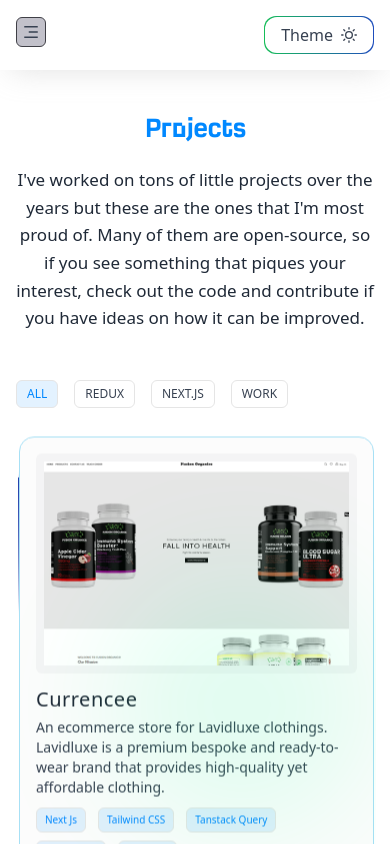
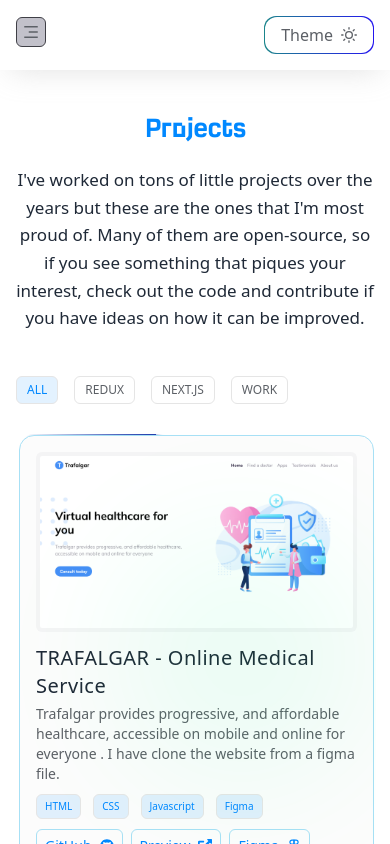
Before and after one commit to md-rejoyan-islam/rejoyan-portfolio, a Next.js app: page /projects in a window 390 px wide. Shown: the top 844 px of the page. Built offline with nearby package versions, Linux system fonts and the light colour scheme.

Commit message:
project page added

```diff
--- a/app/globals.css
+++ b/app/globals.css
@@ -109,7 +109,7 @@
     --button-text: #201ce2;
     --text-root: #0088ff;
     --text-primary: #1f2937;
-    --text-secondary: #374151;
+    --text-secondary: #5c6066;
     --button-bg: #0088ff1c;
     --navbar-shadow: #d4d4d4b3;
     --button-gradient: linear-gradient(270deg, #2504ff, #12e435, #ffc107);
--- a/app/projects/page.js
+++ b/app/projects/page.js
@@ -2,12 +2,13 @@
 import { PinContainer } from "@/components/animation/3d-pin";
 import ProjectCard from "@/components/projects/ProjectCard";
 import { Button } from "@/components/ui/button";
+import { projects } from "@/data/projects";
 import { stagger, useAnimate, motion } from "framer-motion";
 import { useEffect } from "react";
 import { FaExternalLinkAlt, FaGithub } from "react-icons/fa";
 
 export default function Projects() {
-  const projects = [
+  const projectss = [
     {
       name: "Currencee",
       description:
@@ -197,7 +198,7 @@
           improved.
         </p>
       </div>
-      <div className="pt-12 ">
+      <div className="py-11 ">
         <ul className="flex items-center gap-4" ref={scope}>
           {filters?.map((item, index) => (
             <motion.li key={index} style={{ opacity: 0, scale: 0.3, x: -50 }}>
@@ -215,11 +216,15 @@
           ))}
         </ul>
       </div>
-      <div className="py-6 relative">
-        <div className="grid sm:grid-cols-2 lg:grid-cols-3 xl:grid-cols-4 h-full gap-x-5 gap-y-8 items-center relative">
+      <div>
+        <div className="grid sm:grid-cols-2 lg:grid-cols-3 xl:grid-cols-4 gap-x-5 gap-y-16 items-center relative">
           {projects?.map((project, index) => (
             <div key={index} className="h-full">
-              <PinContainer title={"adeweere"} links={project?.links}>
+              <PinContainer
+                title={"adeweere"}
+                project={project}
+                links={project?.links}
+              >
                 <ProjectCard project={project} index={index} />
               </PinContainer>
             </div>
--- a/components/animation/3d-pin.js
+++ b/components/animation/3d-pin.js
@@ -2,11 +2,12 @@
 import React, { useState } from "react";
 import { motion } from "framer-motion";
 import { cn } from "@/lib/utils";
+import Link from "next/link";
+import ProjectCard from "../projects/ProjectCard";
 
 export const PinContainer = ({
   children,
-  title,
-  href,
+  project,
   className,
   containerClassName,
   links,
@@ -25,7 +26,7 @@
   return (
     <div
       className={cn(
-        "relative group/pin z-50 w-full h-full  cursor-pointer",
+        "relative group/pin  z-50   cursor-pointe",
         containerClassName
       )}
       onMouseEnter={onMouseEnter}
@@ -36,39 +37,43 @@
           perspective: "1000px",
           transform: "rotateX(70deg) translateZ(0deg)",
         }}
-        className="absolute h-full left-1/2 w-full top-1/2 ml-[0.09375rem]  -translate-x-1/2 -translate-y-1/2"
+        className="absolute  h-full left-1/2 w-full top-1/2 ml-[0.09375rem]  -translate-x-1/2 -translate-y-1/2"
       >
         <div
           style={{
             transform: transform,
           }}
-          className="absolute  w-full left-1/2 top-1/2  flex justify-start items-start  rounded-2xl   group-hover/pin:border-white/[0.2] transition duration-700 overflow-hidden"
+          className="absolute   w-full left-1/2 top-1/2  flex justify-start items-start  rounded-2xl   group-hover/pin:border-white/[0.2] transition duration-700 overflow-hidden"
         >
-          <div className={cn(" relative  z-50 h-full ", className)}>
+          <div className={cn(" relative w-full h-full ", className)}>
             {children}
           </div>
         </div>
       </div>
-      <PinPerspective title={title} href={href} links={links} />
+      <PinPerspective project={project} links={links} />
     </div>
   );
 };
 
-export const PinPerspective = ({ title, href, links }) => {
+export const PinPerspective = ({ links, project }) => {
   return (
-    <motion.div className="pointer-events-none h-[500px]  w-full flex items-center justify-center opacity-0 group-hover/pin:opacity-100 z-[60] transition duration-500">
+    <motion.div className="z-[60] h-full  w-full flex items-center justify-center opacity-0 group-hover/pin:opacity-100  transition duration-500">
       <div className=" w-full h-full -mt-7 flex-none  inset-0">
-        <div className="absolute top-10 inset-x-0    ">
-          <ul className="flex flex justify-center  gap-2">
+        <div className="invisible w-[100%] overflow-hidden">
+          {/* project card added here for take width and height */}
+          <ProjectCard project={project} />
+        </div>
+        <div className="absolute top-10 inset-x-0 flex justify-center   ">
+          <ul className="flex justify-center  gap-2 z-10">
             {links?.map((link, index) => (
-              <a
-                href={href}
+              <Link
+                href={link?.href || "#"}
                 target={"_blank"}
-                className="relative flex space-x-2 items-center hover:bg-button border-project-card-border border z-[1000] rounded-md py-1.5 px-2.5 ring-1"
+                className="relative cursor-pointer flex space-x-2 items-center hover:bg-project-card-bg-secondary border-project-card-border border rounded-md py-1.5 px-2.5 ring-1"
                 key={index}
               >
                 {link?.icon}
-              </a>
+              </Link>
             ))}
           </ul>
         </div>
--- a/components/projects/ProjectCard.js
+++ b/components/projects/ProjectCard.js
@@ -27,13 +27,13 @@
     >
       <div className=" backdrop-blur-xl relative border border-project-card-border  group overflow-hidden rounded-[15px] gap-x-4 bg-project-card-background  p-4">
         <Image
-          src={photo}
+          src={project?.banner}
           alt="Currencee"
           loading="lazy"
           width={200}
           height={200}
           decoding="async"
-          className="dark:bg-zinc-800 bg-zinc-100 rounded-md p-2 w-full object-fill h-[220px]"
+          className="dark:bg-zinc-800 bg-zinc-100 rounded-md p-1 w-full object-cover  h-[180px]"
           style={{ color: "transparent" }}
         />
         <div className="pt-3">
@@ -73,7 +73,7 @@
         </div>
       </div>
       <div className="absolute z-[100] bottom-0 h-fit -translate-y-1/3 mx-auto  right-0 w-3/4">
-        <div className="bg-[rgba(0,255,145,0.54)]  dark:bg-[rgba(115,0,255,0.4)] aspect-square  opacity-20 w-full max-w-full  rounded-full filter blur-3xl" />
+        <div className="bg-[rgba(0,255,145,0.33)]  dark:bg-[rgba(115,0,255,0.48)] aspect-square  opacity-20 w-full max-w-full  rounded-full filter blur-3xl" />
       </div>
     </motion.div>
   );
--- a/data/projects.js
+++ b/data/projects.js
@@ -7,8 +7,7 @@
     description:
       "Trafalgar provides progressive, and affordable healthcare, accessible on mobile and online for everyone . I have clone the website from a figma file.",
     techStack: ["HTML", "CSS", "Javascript", "Figma"],
-    banner: "/public/image/projects/trafalfar.png",
-    banner: "/public/image/projects/trafalfar.png",
+    banner: "/image/projects/trafalfar.png",
     links: [
       {
         name: "GitHub",
@@ -32,7 +31,7 @@
     description:
       "This landing page is about a digital marketing agency page. They build their website for their business promotion and growing perpose.I have clone the website from a figma file.",
     techStack: ["HTML", "CSS", "Javascript", "Figma"],
-    banner: "/public/image/projects/trafalfar.png",
+    banner: "/image/projects/trafalfar.png",
     links: [
       {
         name: "GitHub",
@@ -56,7 +55,7 @@
     description:
       "This project is build using HTML:5, CSS:3, JavaScript. This ia a business promotion solution landing page. This project is clone from a figma file to HTML.",
     techStack: ["HTML", "CSS", "Javascript", "Figma"],
-    banner: "/public/image/projects/trafalfar.png",
+    banner: "/image/projects/trafalfar.png",
     links: [
       {
         name: "GitHub",
@@ -80,7 +79,7 @@
     description:
       "Welcome to the Absolutely Tasty Food project! This web application allows users to explore a variety of delicious food items, add them to their cart, and place orders. The project is built using HTML5, CSS3, and JavaScript.",
     techStack: ["HTML", "CSS", "Javascript"],
-    banner: "/public/image/projects/trafalfar.png",
+    banner: "/image/projects/trafalfar.png",
     links: [
       {
         name: "GitHub",
@@ -99,7 +98,7 @@
     description:
       "Welcome to the classic game of Tic-Tac-Toe, built with React! Challenge a friend and see who can claim three squares in a row first!",
     techStack: ["REACT", "TailwindCSS", "Vite"],
-    banner: "/public/image/projects/trafalfar.png",
+    banner: "/image/projects/trafalfar.png",
     links: [
       {
         name: "GitHub",
@@ -118,14 +117,14 @@
     description:
       "The Blood Finder App is a web application designed to find blood donors with those in need of blood donations. It allows an organization to find blood donar which are willing to donate blood.",
     techStack: ["REACT", "TailwindCSS", "Vite"],
-    banner: "/public/image/projects/trafalfar.png",
+    banner: "/image/projects/trafalfar.png",
     links: [],
   },
   {
     name: "Messenger",
     description: "I am currently working here.",
     techStack: ["REACT", "TailwindCSS", "Vite"],
-    banner: "/public/image/projects/trafalfar.png",
+    banner: "/image/projects/trafalfar.png",
     links: [
       {
         name: "GitHub",
@@ -144,7 +143,7 @@
     description:
       "Welcome to the Random Name Picker project! This simple web application allows you to randomly select names from a list. Whether you're organizing a raffle, choosing a winner, or just having fun, this tool has got you covered.",
     techStack: ["REACT", "TailwindCSS", "TypeScript"],
-    banner: "/public/image/projects/trafalfar.png",
+    banner: "/image/projects/trafalfar.png",
     links: [
       {
         name: "GitHub",
@@ -163,7 +162,7 @@
     description:
       "This template provides a minimal setup to get React working in Vite with HMR and some ESLint rules.",
     techStack: ["REACT", "TailwindCSS", "Express", "Redux"],
-    banner: "/public/image/projects/trafalfar.png",
+    banner: "/image/projects/trafalfar.png",
     links: [
       {
         name: "GitHub",
@@ -187,7 +186,7 @@
     description:
       "Tasker is a web application that allows users to easily add, remove, update, and search tasks. The application is built using React and Tailwind CSS.",
     techStack: ["REACT", "TailwindCSS", "Redux"],
-    banner: "/public/image/projects/trafalfar.png",
+    banner: "/image/projects/trafalfar.png",
     links: [
       {
         name: "GitHub",
@@ -206,7 +205,7 @@
     description:
       "Tasker is a web application that allows users to easily add, remove, update, and search tasks. The application is built using React and Tailwind CSS.",
     techStack: ["REACT", "TailwindCSS", "Redux"],
-    banner: "/public/image/projects/trafalfar.png",
+    banner: "/image/projects/trafalfar.png",
     links: [
       {
         name: "GitHub",
@@ -225,7 +224,7 @@
     description:
       "This website is designed to facilitate online donations for charitable causes. It provides a secure and user-friendly platform for donors to contribute to their chosen cause.",
     techStack: ["REACT", "TailwindCSS", "Redux"],
-    banner: "/public/image/projects/trafalfar.png",
+    banner: "/image/projects/trafalfar.png",
     links: [
       {
         name: "GitHub",
@@ -244,7 +243,7 @@
     description:
       "Job Box is a server-side application that helps job seekers organize and manage their job search process. It provides features such as tracking job applications, saving job listings, and setting reminders for interviews and follow-ups.",
     techStack: ["REACT", "TailwindCSS", "Redux"],
-    banner: "/public/image/projects/trafalfar.png",
+    banner: "/image/projects/trafalfar.png",
     links: [
       {
         name: "GitHub",
@@ -263,7 +262,7 @@
     description:
       "Quranul Karim Multi-Languages is a simple and easy-to-use application that helps you to read the Holy Quran in multiple languages. It supports multiple languages such as Arabic, English, French, Russian, Chinese and Urdu. You can easily switch between languages and read the Quran in your preferred language.The application provides a clean and user-friendly interface that makes it easy to navigate and read the Quran.",
     techStack: ["REACT", "TailwindCSS", "Redux", "Next.JS"],
-    banner: "/public/image/projects/trafalfar.png",
+    banner: "/image/projects/trafalfar.png",
     links: [
       {
         name: "GitHub",
@@ -282,7 +281,7 @@
     description:
       "This is a dashboard for the KIN project. It is a web application that allows users to view and interact with the data from the KIN project. The dashboard is built using the JavaScript framework in React. The data is stored in a MySQL database.",
     techStack: ["REACT", "TailwindCSS", "Redux"],
-    banner: "/public/image/projects/trafalfar.png",
+    banner: "/image/projects/trafalfar.png",
     links: [
       {
         name: "GitHub",
@@ -306,7 +305,7 @@
     description:
       "This is a website for a voluntary organization called KINSUST. The website is built with NextJs, Redux Tookit Query, Tailwind CSS, Shadcn/ui, and Framer Motion. The website is a simple website that displays information about the organization, its mission, and vision.",
     techStack: ["REACT", "TailwindCSS", "Redux", "Next.JS"],
-    banner: "/public/image/projects/trafalfar.png",
+    banner: "/image/projects/trafalfar.png",
     links: [
       {
         name: "GitHub",
```
